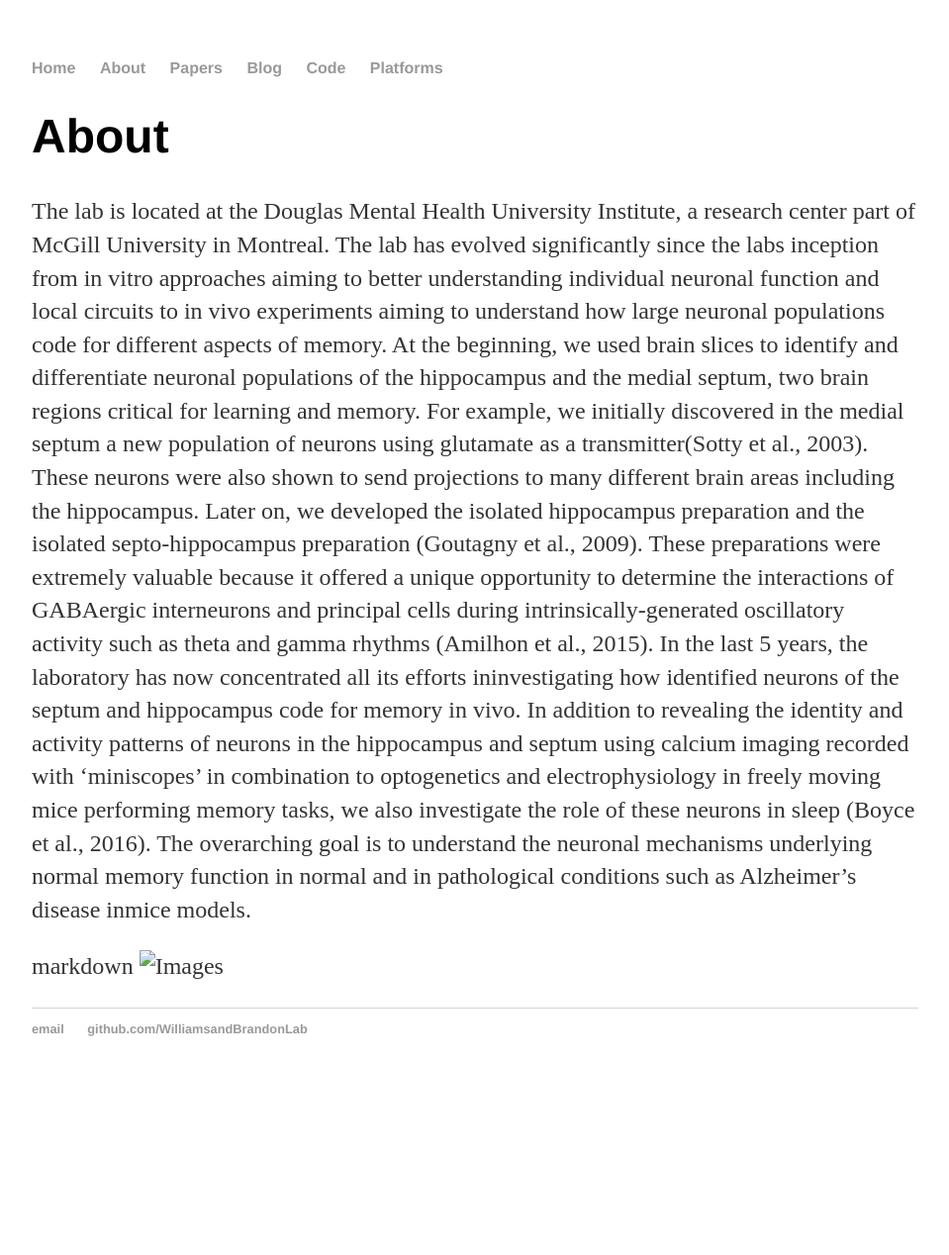
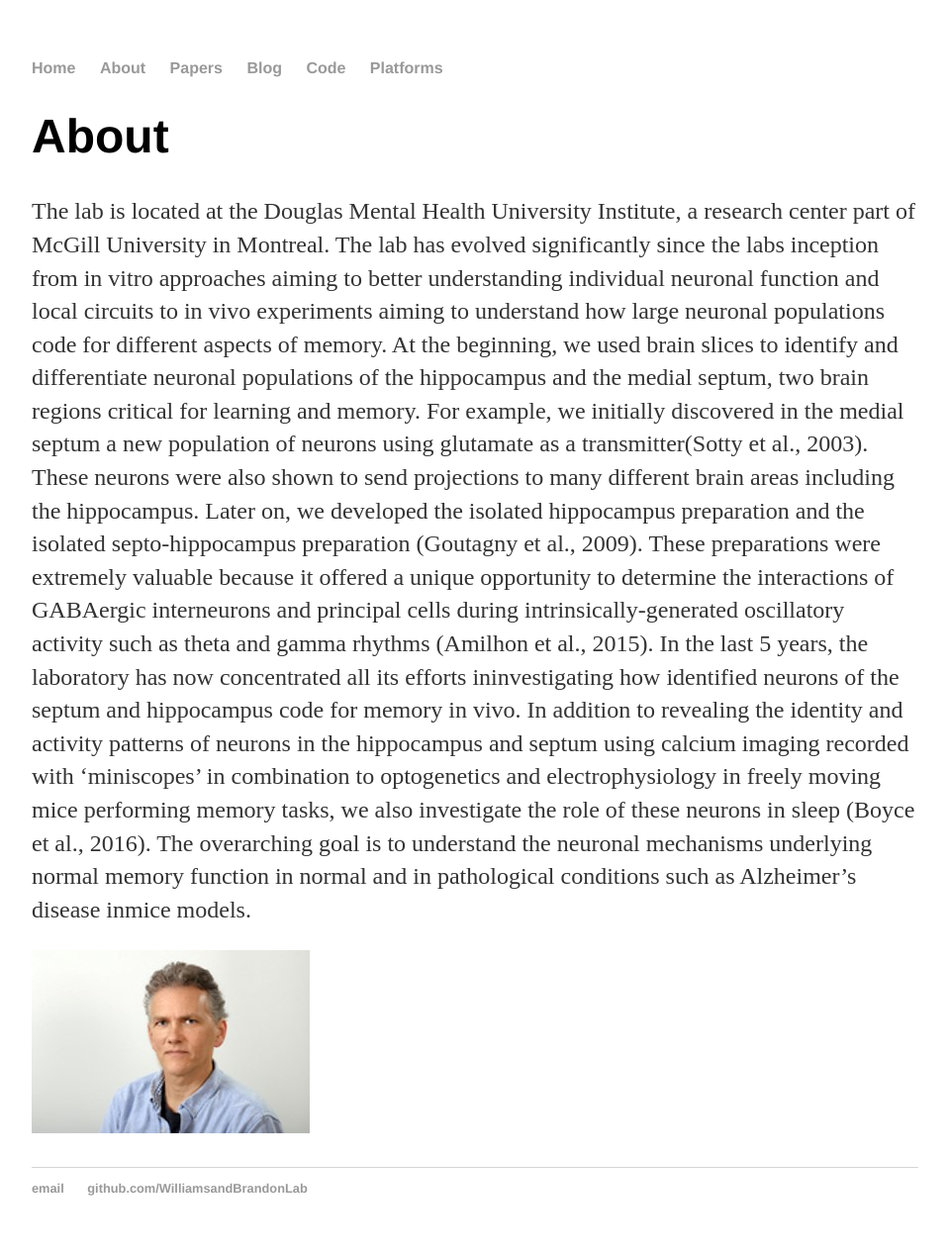
Before and after one commit to WilliamsandBrandanLab/WilliamsandBrandanLab.github.io, a Jekyll site: the page built from about/index.md, in a window 1280 px wide. Shown: the whole page at 99% size, without its empty margins (160-1119 px from the left). Built offline with Jekyll 4.4.1, drawn with Linux system fonts in a browser that asks for light colours; our own code applies the rules of GitHub Pages for plain Markdown files; before the commit the page ends 1107 px from its top, so only the background shows below that.

Commit message:
Update index.md

```diff
--- a/about/index.md
+++ b/about/index.md
@@ -18,5 +18,4 @@ optogenetics and electrophysiology in freely moving mice performing memory tasks
 these neurons in sleep (Boyce et al., 2016). The overarching goal is to understand the neuronal mechanisms underlying
 normal memory function in normal and in pathological conditions such as Alzheimer’s disease inmice models.
 
-markdown
-![Images](images/sylvain.jpg)
+<img src="/images/sylvain.jpg" alt="">
```
